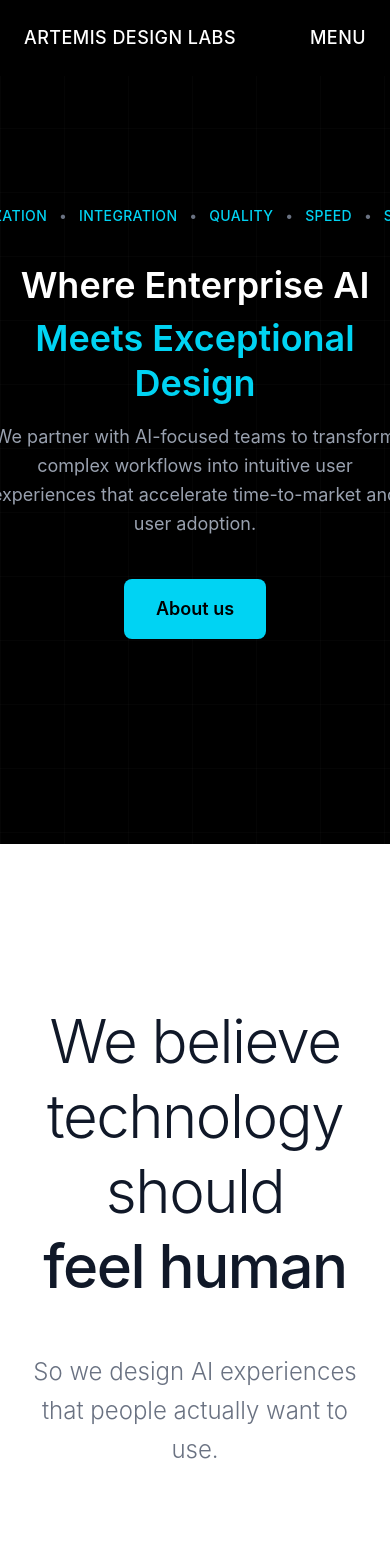
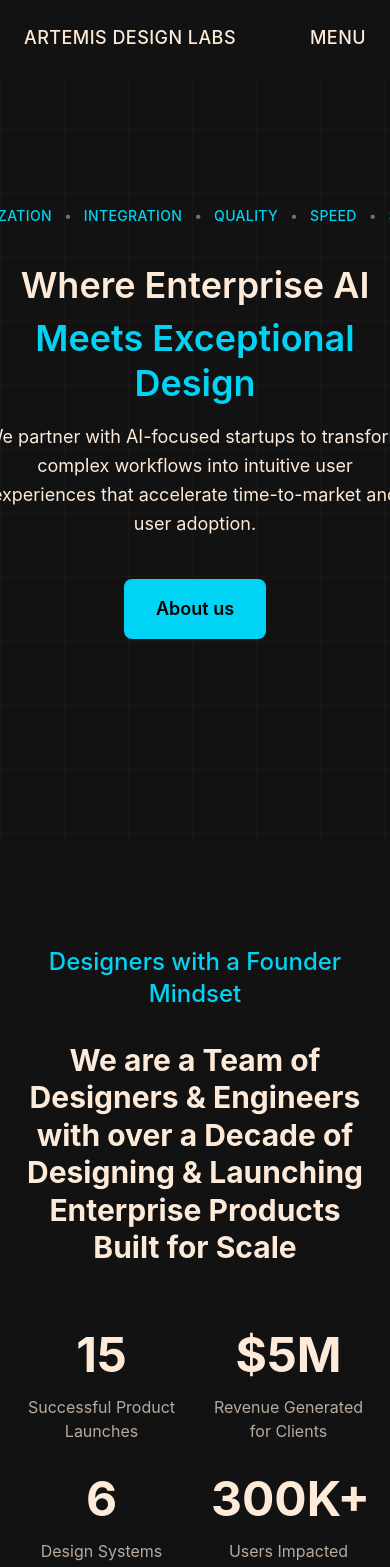
Before and after one commit to Electromau5/adl-website, a Next.js app: page / in a window 390 px wide. Shown: the top 1567 px of the page. Built offline with nearby package versions, Linux system fonts and the light colour scheme.

Commit message:
Updated About Section to new Version

```diff
--- a/src/app/components/FullScreenMenu.tsx
+++ b/src/app/components/FullScreenMenu.tsx
@@ -36,20 +36,22 @@ export default function FullScreenMenu({ isOpen, onClose }: FullScreenMenuProps)
     <>
       {/* Overlay - slides down from top */}
       <div
-        className={`fixed inset-0 bg-black z-50 transition-transform duration-500 ease-in-out ${
+        className={`fixed inset-0 z-50 transition-transform duration-500 ease-in-out ${
           isOpen ? 'translate-y-0' : '-translate-y-full'
         }`}
+        style={{ backgroundColor: '#121212' }}
       >
         {/* Header with Logo and Close Button */}
         <div className="absolute top-0 left-0 right-0 flex justify-between items-center px-6 sm:px-12 md:px-24 h-20 border-b border-gray-800">
           <Link href="/" onClick={onClose}>
-            <span className="text-white text-lg font-bold tracking-wide">
+            <span className="text-lg font-bold tracking-wide" style={{ color: '#feead8' }}>
               ARTEMIS DESIGN LABS
             </span>
           </Link>
           <button
             onClick={onClose}
-            className="text-white text-lg font-medium tracking-wide hover:text-cyan-400 transition-colors duration-300"
+            className="text-lg font-medium tracking-wide hover:text-cyan-400 transition-colors duration-300"
+            style={{ color: '#feead8' }}
             aria-label="Close menu"
           >
             CLOSE
@@ -65,9 +67,15 @@ export default function FullScreenMenu({ isOpen, onClose }: FullScreenMenuProps)
             {/* Row 1: About us / Services */}
             <div className="flex items-center gap-6 sm:gap-12">
               <Link
-                href="/about"
-                onClick={onClose}
-                className="menu-link-fill text-4xl sm:text-5xl md:text-6xl lg:text-7xl font-semibold text-white"
+                href="#about"
+                onClick={(e) => {
+                  e.preventDefault()
+                  onClose()
+                  const section = document.getElementById('about')
+                  if (section) section.scrollIntoView({ behavior: 'smooth' })
+                }}
+                className="menu-link-fill text-4xl sm:text-5xl md:text-6xl lg:text-7xl font-semibold"
+                style={{ color: '#feead8' }}
                 data-text="About us"
               >
                 About us
@@ -76,7 +84,8 @@ export default function FullScreenMenu({ isOpen, onClose }: FullScreenMenuProps)
               <Link
                 href="/services"
                 onClick={onClose}
-                className="menu-link-fill text-4xl sm:text-5xl md:text-6xl lg:text-7xl font-semibold text-white"
+                className="menu-link-fill text-4xl sm:text-5xl md:text-6xl lg:text-7xl font-semibold"
+                style={{ color: '#feead8' }}
                 data-text="Services"
               >
                 Services
@@ -88,7 +97,8 @@ export default function FullScreenMenu({ isOpen, onClose }: FullScreenMenuProps)
               <Link
                 href="/work"
                 onClick={onClose}
-                className="menu-link-fill text-4xl sm:text-5xl md:text-6xl lg:text-7xl font-semibold text-white"
+                className="menu-link-fill text-4xl sm:text-5xl md:text-6xl lg:text-7xl font-semibold"
+                style={{ color: '#feead8' }}
                 data-text="Work"
               >
                 Work
@@ -97,7 +107,8 @@ export default function FullScreenMenu({ isOpen, onClose }: FullScreenMenuProps)
               <Link
                 href="/marketplace"
                 onClick={onClose}
-                className="menu-link-fill text-4xl sm:text-5xl md:text-6xl lg:text-7xl font-semibold text-white"
+                className="menu-link-fill text-4xl sm:text-5xl md:text-6xl lg:text-7xl font-semibold"
+                style={{ color: '#feead8' }}
                 data-text="Marketplace"
               >
                 Marketplace
@@ -106,7 +117,8 @@ export default function FullScreenMenu({ isOpen, onClose }: FullScreenMenuProps)
               <Link
                 href="/design-system-license"
                 onClick={onClose}
-                className="menu-link-fill text-4xl sm:text-5xl md:text-6xl lg:text-7xl font-semibold text-white"
+                className="menu-link-fill text-4xl sm:text-5xl md:text-6xl lg:text-7xl font-semibold"
+                style={{ color: '#feead8' }}
                 data-text="Design System"
               >
                 Design System
@@ -118,7 +130,8 @@ export default function FullScreenMenu({ isOpen, onClose }: FullScreenMenuProps)
               <Link
                 href="/publication"
                 onClick={onClose}
-                className="menu-link-fill text-4xl sm:text-5xl md:text-6xl lg:text-7xl font-semibold text-white"
+                className="menu-link-fill text-4xl sm:text-5xl md:text-6xl lg:text-7xl font-semibold"
+                style={{ color: '#feead8' }}
                 data-text="Publication"
               >
                 Publication
@@ -127,7 +140,8 @@ export default function FullScreenMenu({ isOpen, onClose }: FullScreenMenuProps)
               <Link
                 href="/contact"
                 onClick={onClose}
-                className="menu-link-fill text-4xl sm:text-5xl md:text-6xl lg:text-7xl font-semibold text-white"
+                className="menu-link-fill text-4xl sm:text-5xl md:text-6xl lg:text-7xl font-semibold"
+                style={{ color: '#feead8' }}
                 data-text="Contact"
               >
                 Contact
--- /dev/null
+++ b/src/app/components/molecules/AboutImpactSection.tsx
@@ -0,0 +1,52 @@
+'use client'
+
+export default function AboutImpactSection() {
+  const stats = [
+    {
+      number: '15',
+      label: 'Successful Product Launches',
+    },
+    {
+      number: '$5M',
+      label: 'Revenue Generated for Clients',
+    },
+    {
+      number: '6',
+      label: 'Design Systems Built for Scale',
+    },
+    {
+      number: '300K+',
+      label: 'Users Impacted',
+    },
+  ]
+
+  return (
+    <section id="about" className="min-h-screen flex items-center justify-center px-6 sm:px-12 md:px-24" style={{ backgroundColor: '#121212' }}>
+      <div className="max-w-7xl mx-auto w-full">
+        {/* Tagline */}
+        <h3 className="text-2xl sm:text-3xl md:text-4xl text-cyan-400 text-center mb-8 font-medium">
+          Designers with a Founder Mindset
+        </h3>
+
+        {/* Main Headline */}
+        <h2 className="text-3xl sm:text-4xl md:text-5xl lg:text-6xl text-center font-bold leading-tight mb-16 max-w-6xl mx-auto" style={{ color: '#feead8' }}>
+          We are a Team of Designers & Engineers with over a Decade of Designing & Launching Enterprise Products Built for Scale
+        </h2>
+
+        {/* Stats Grid */}
+        <div className="grid grid-cols-2 md:grid-cols-4 gap-8 md:gap-12">
+          {stats.map((stat, index) => (
+            <div key={index} className="text-center">
+              <div className="text-5xl sm:text-6xl md:text-7xl font-bold mb-4" style={{ color: '#feead8' }}>
+                {stat.number}
+              </div>
+              <div className="text-base sm:text-lg md:text-[22px]" style={{ color: '#feead8', opacity: 0.7 }}>
+                {stat.label}
+              </div>
+            </div>
+          ))}
+        </div>
+      </div>
+    </section>
+  )
+}
--- a/src/app/globals.css
+++ b/src/app/globals.css
@@ -226,7 +226,7 @@ body {
 .menu-link-fill {
   position: relative;
   display: inline-block;
-  color: white;
+  color: #feead8;
   transition: color 0.3s ease;
 }
 
--- a/src/app/page.tsx
+++ b/src/app/page.tsx
@@ -1,7 +1,7 @@
 'use client'
 
 import Milestones from './components/templates/Milestones'
-import AboutUsSection from './components/About/about'
+import AboutImpactSection from './components/molecules/AboutImpactSection'
 import SectionHeader from './components/molecules/SectionHeader'
 import Image from 'next/image'
 import Link from 'next/link'
@@ -48,22 +48,23 @@ export default function HomePage() {
       {/* Full Screen Menu */}
       <FullScreenMenu isOpen={isMenuOpen} onClose={() => setIsMenuOpen(false)} />
       {/* Hero Section */}
-      <section className="relative min-h-screen flex items-center justify-center bg-black overflow-hidden">
+      <section className="relative min-h-screen flex items-center justify-center overflow-hidden" style={{ backgroundColor: '#121212' }}>
         {/* Navigation Bar */}
-        <nav className="absolute top-0 left-0 right-0 bg-black z-50 px-6 sm:px-12 md:px-24 py-6 flex justify-between items-center">
-          <Link href="/" className="text-white text-lg font-medium tracking-wide hover:opacity-80 transition-opacity cursor-pointer">
+        <nav className="fixed top-0 left-0 right-0 z-50 px-6 sm:px-12 md:px-24 py-6 flex justify-between items-center" style={{ backgroundColor: '#121212' }}>
+          <Link href="/" className="text-lg font-medium tracking-wide hover:opacity-80 transition-opacity cursor-pointer" style={{ color: '#feead8' }}>
             ARTEMIS DESIGN LABS
           </Link>
           <button
             onClick={() => setIsMenuOpen(!isMenuOpen)}
-            className="text-white text-lg font-medium tracking-wide hover:opacity-80 transition-opacity cursor-pointer"
+            className="text-lg font-medium tracking-wide hover:opacity-80 transition-opacity cursor-pointer"
+            style={{ color: '#feead8' }}
             aria-label={isMenuOpen ? "Close menu" : "Open menu"}
           >
             {isMenuOpen ? 'CLOSE' : 'MENU'}
           </button>
         </nav>
 
-        {/* Subtle background grid pattern */}
+        {/* Background grid pattern */}
         <div className="absolute inset-0 bg-[linear-gradient(rgba(255,255,255,.02)_1px,transparent_1px),linear-gradient(90deg,rgba(255,255,255,.02)_1px,transparent_1px)] bg-[size:64px_64px]"></div>
 
         {/* Content Container */}
@@ -126,7 +127,7 @@ export default function HomePage() {
 
           {/* Main Headline */}
           <h1 className="text-4xl sm:text-5xl md:text-6xl lg:text-7xl font-semibold leading-tight mb-4">
-            <span className="block text-white mb-2">
+            <span className="block mb-2" style={{ color: '#feead8' }}>
               Where Enterprise AI
             </span>
             <span className="block text-cyan-400">
@@ -135,8 +136,8 @@ export default function HomePage() {
           </h1>
 
           {/* Supporting Text */}
-          <p className="text-lg md:text-xl lg:text-2xl text-gray-400 max-w-4xl mx-auto mb-10 leading-relaxed">
-            We partner with AI-focused teams to transform complex workflows into intuitive
+          <p className="text-lg md:text-xl lg:text-2xl max-w-4xl mx-auto mb-10 leading-relaxed" style={{ color: '#feead8' }}>
+            We partner with AI-focused startups to transform complex workflows into intuitive
             user experiences that accelerate time-to-market and user adoption.
           </p>
 
@@ -150,7 +151,8 @@ export default function HomePage() {
         </div>
       </section>
 
-      <AboutUsSection />
+      {/* About/Impact Section - Directly after Banner */}
+      <AboutImpactSection />
 
       {/* Client Logos */}
       <section className="overflow-hidden bg-white py-12">
```
